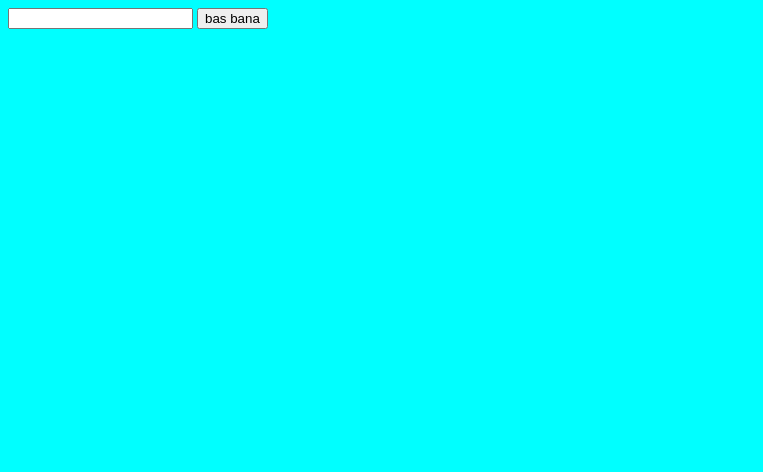
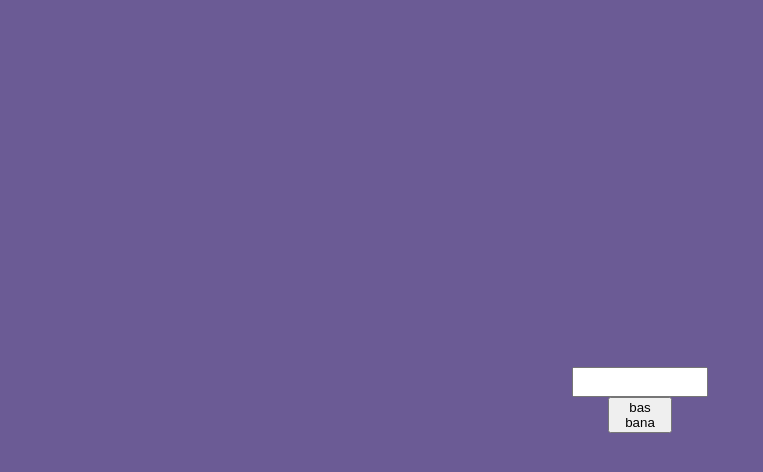
Before and after one commit to sinankuzu/javascript-projects, a plain HTML site: page weather-app/index.html in a window 1280 px wide. Shown: the whole page, without its empty margins (0-763 px from the left). Drawn offline with Linux system fonts and the light colour scheme.

Commit message:
css duzeltildi

```diff
--- a/weather-app/app.js
+++ b/weather-app/app.js
@@ -16,7 +16,7 @@ const getData = (city) =>
 
 const printScreen = (city) => {
 const iconUrl = `http://openweathermap.org/img/wn/${city.weather[0].icon}@2x.png`;
-myCards.innerHTML = `<div class="card">
+myCards.innerHTML += `<div class="card">
     <div class="names">${city.name}</div>
     <div class="celcius">${city.main.temp}</div>
     <div class="icons"><img src="${iconUrl}"></img></div>
--- a/weather-app/index.html
+++ b/weather-app/index.html
@@ -8,25 +8,16 @@
     <link rel="stylesheet" href="./style.css">
 </head>
 <body>
-    <input type="text">
-    <button>bas bana</button>
+    <div class="container">
+        <div class="info">
+    <input class="input1" type="text">
+    <button class="button1">bas bana</button>
+    </div>
 
 <section class="cards">
-<div class="container">
-    <!-- <div class="card">
-    <div class="names"></div>
-    <div class="celcius"></div>
-    <div class="icons"></div>
-    <div class="condition"></div>
-    </div>
-    <div class="card">
-    <div class="names"></div>
-    <div class="celcius"></div>
-    <div class="icons"></div>
-    <div class="condition"></div>
-    </div> -->
+
+</section>
 </div>
-</section>
 
     <script src="./app.js"></script>
 </body>
--- a/weather-app/style.css
+++ b/weather-app/style.css
@@ -1,34 +1,60 @@
-body{
-    background-color: aqua;
+body {
+  background-color: rgb(107, 91, 149);
 }
 
-.container{
-    display: flex;
+.container {
+  position: absolute;
+  top: 50%;
+  left: 50%;
+  transform: translate(-50%, -50%);
 }
 
-.card{
+.info {
+  display: flex;
+  flex-direction: column;
+  align-items: center;
+}
+.input1 {
+  width: 10vw;
+  height: 3vh;
+  font-size: 2vh;
+}
+
+.button1 {
+  width: 5vw;
+  text-align: center;
+}
+
+.card {
   display: flex;
   flex-direction: column;
   align-items: center;
   justify-content: center;
   background-color: white;
-    border: 1px solid black;
   border-radius: 20px;
   margin: 10px;
   width: 10vw;
-    height: 40vh;
-    font-size:max(1vw,30px);
+  height: 35vh;
+  font-size: max(1vw, 30px);
   text-align: center;
   min-width: 120px;
-    min-height: 220px;
-
+  min-height: 250px;
+  max-height: 400px;
+  max-width: 240px;
+  box-shadow: 10px 10px 20px rgb(170, 191, 64);
+}
+.card:hover {
+  transition: 1s;
+  scale: 1.05;
+  cursor: pointer;
 }
 
-.card :nth-child(3), .card :nth-child(2){
-   font-size:max(2vw,30px);
+.card :nth-child(3),
+.card :nth-child(2) {
+  font-size: max(2vw, 30px);
 }
 
-.names{
+/* .names{
 
 }
 
@@ -42,4 +68,4 @@ body{
 
 .condition{
 
-}
+} */
```
Lines whose indentation alone changed are shown as unchanged.
